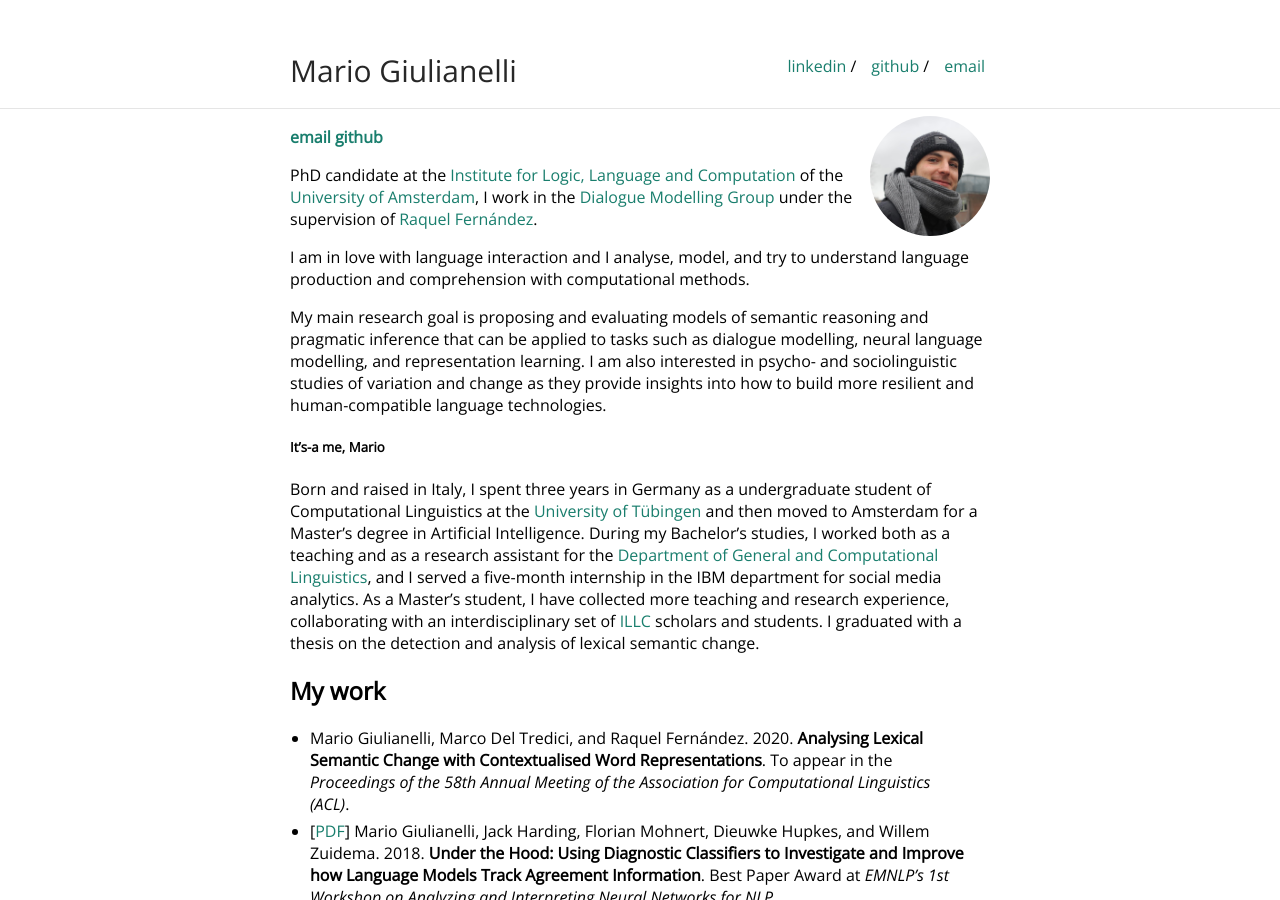
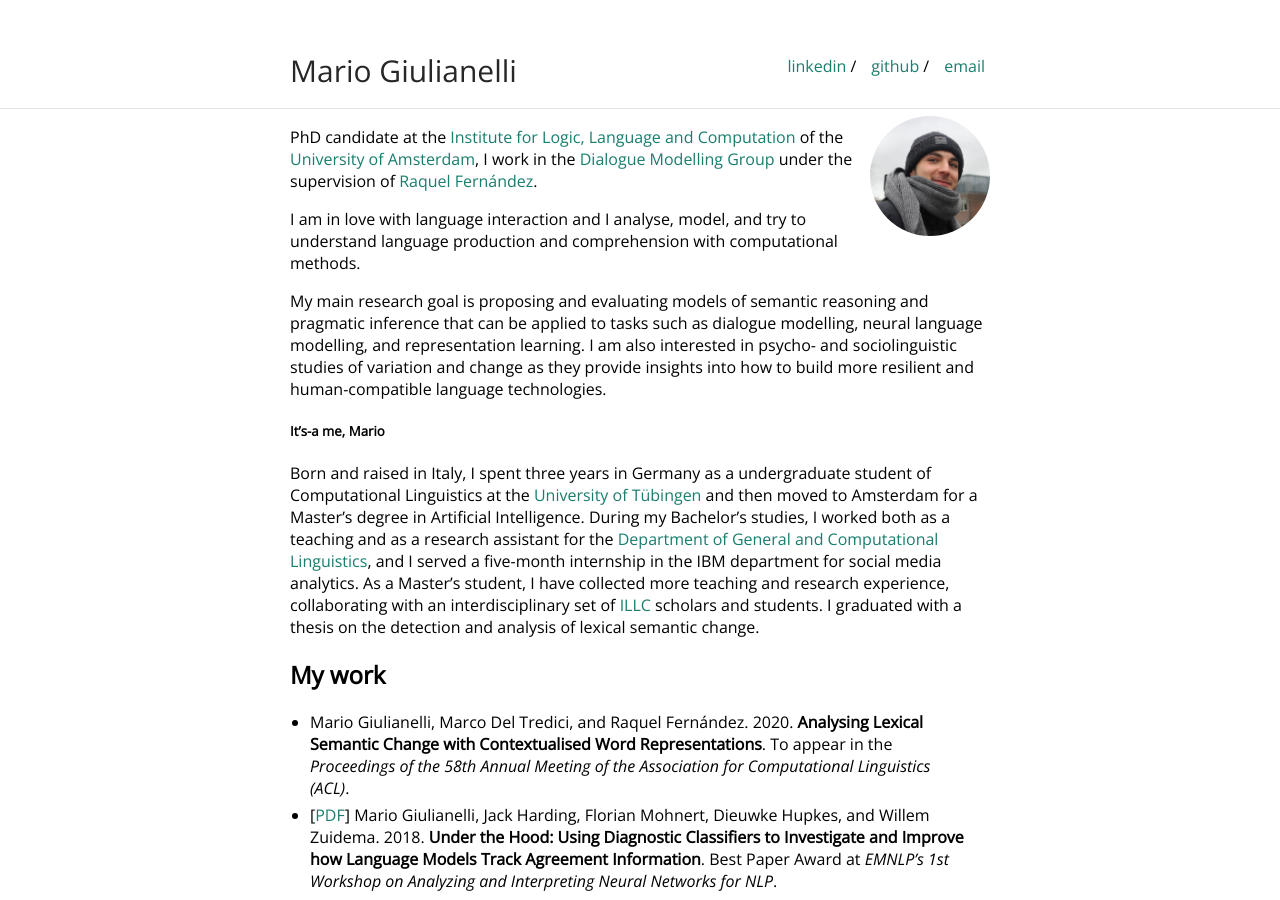
Before and after one commit to glnmario/glnmario.github.io, a Jekyll site: the page built from index.md, in a window 1280 px wide and 900 px high. Built offline with Jekyll 4.4.1, drawn with Linux system fonts in a browser that asks for light colours.

Commit message:
Update index.md

```diff
--- a/index.md
+++ b/index.md
@@ -4,8 +4,6 @@ layout: default
 
 <img class="profile-picture" src="PHOTO-2020-02-21-22-42-45 2.jpeg">
 
-
-[**email**](mailto:m.giulianelli@uva.nl)   [**github**](https://github.com/glnmario)
 
 <!--## About me-->
 PhD candidate at the [Institute for Logic, Language and Computation](https://www.illc.uva.nl) of the [University of Amsterdam](https://www.uva.nl/en), I work in the [Dialogue Modelling Group](https://staff.fnwi.uva.nl/r.fernandezrovira/dialogue-group.php) under the supervision of [Raquel Fernández](https://staff.fnwi.uva.nl/r.fernandezrovira/).
```
